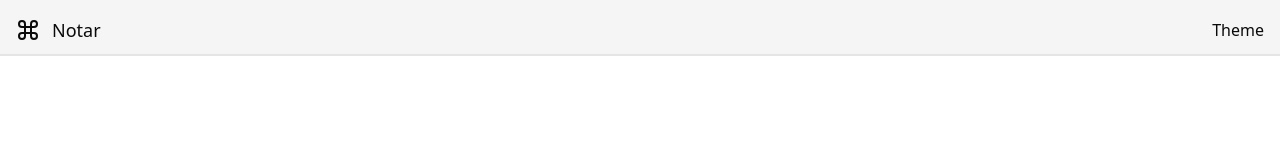
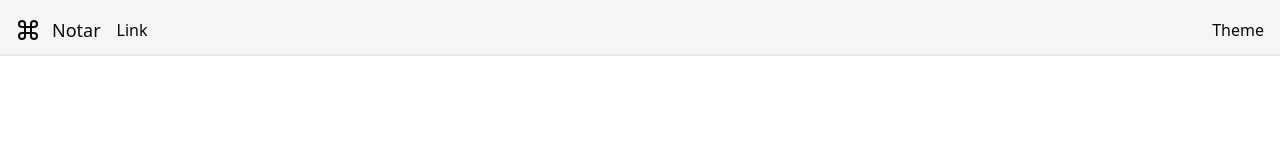
Before and after one commit to Notar-Exchange/dApp, a Next.js app: page / in a window 1280 px wide. Shown: the top 160 px of the page. Built offline with nearby package versions, Linux system fonts and the light colour scheme.

Commit message:
feat(comp): link-list

```diff
--- /dev/null
+++ b/src/components/layout/link-list.tsx
@@ -0,0 +1,17 @@
+/*
+ * File: /src/components/layout/link-list.tsx
+ * Project: notar
+ * Created: Friday, 12th July 2024
+ * Author: @rashadatjou
+ * -----
+ * Copyright 2024, ©Notar
+ * -----
+ */
+
+function LinkList() {
+  return <div>Link</div>;
+}
+
+LinkList.displayName = "LinkList";
+
+export default LinkList;
--- a/src/components/layout/navbar.tsx
+++ b/src/components/layout/navbar.tsx
@@ -10,23 +10,26 @@
 
 import Logo from "@/components/icon/Logo";
 import Link from "next/link";
+import LinkList from "@/components/layout/link-list";
 
 import { Routes } from "@/server/routes";
 
 function Navbar() {
   return (
-    <div className="fixed start-0 top-0 z-50 h-14 w-full border-b-2 bg-muted p-4">
+    <nav className="fixed start-0 top-0 z-50 h-14 w-full border-b-2 bg-muted p-4">
       <div className="flex items-center justify-between">
         <div className="flex items-center gap-4">
           <Link href={Routes.path.default}>
             <Logo />
           </Link>
+
+          <LinkList />
         </div>
         <div>
           <button className="btn btn-ghost btn-circle">Theme</button>
         </div>
       </div>
-    </div>
+    </nav>
   );
 }
 
```
